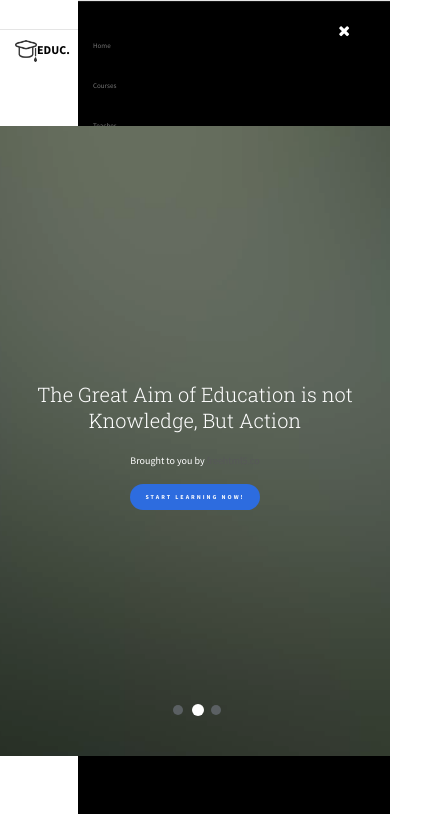
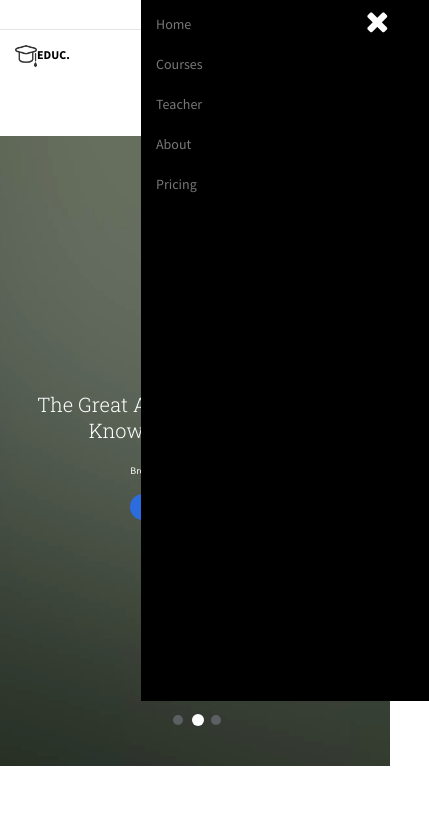
Before and after one commit to suzanafc/site, a plain HTML site: page index.html in a window 390 px wide. Both pictures are taken after a click on the button 338 px from the left and 67 px from the top of the page. Shown: the top 814 px of the page, 429 px wide, since content can reach past the window. Drawn offline with Linux system fonts and the light colour scheme.

Commit message:
atualizaçao menu

```diff
--- a/css/estilo.css
+++ b/css/estilo.css
@@ -180,23 +180,27 @@ a:hover{
    .educ{
        float: left;
    }
+
    #nav{
         display:block;
-       padding:2rem 0;
+       padding:3rem 0;
        border: none;
        background: white;
 
    }
+
    #bs1{
-       font-size: 1.4rem;
+        font-size: 2.8rem;
         color: white;
+        height: 840%;
+        width: 80%;
         background: rgb(0,0,0);
-       width: 80%;
-       height: 100%;
-       position: fixed;
-       bottom: 0;
-       right: 0;
+        position: absolute;
+        top: -60%;
+        right:-15%;
+        z-index: 100;
         text-align: left;
+
        }
 
     #buttonnav{
@@ -204,7 +208,7 @@ a:hover{
        border: none;
        background-color:rgb(0,0,0);
       text-align: right;
-           font-size: 3rem;
+       font-size: 6rem;
        }
 
     #ulnav{
```
Also changed, not shown: index.html (+1 -1 lines). Lines whose indentation alone changed are shown as unchanged.
